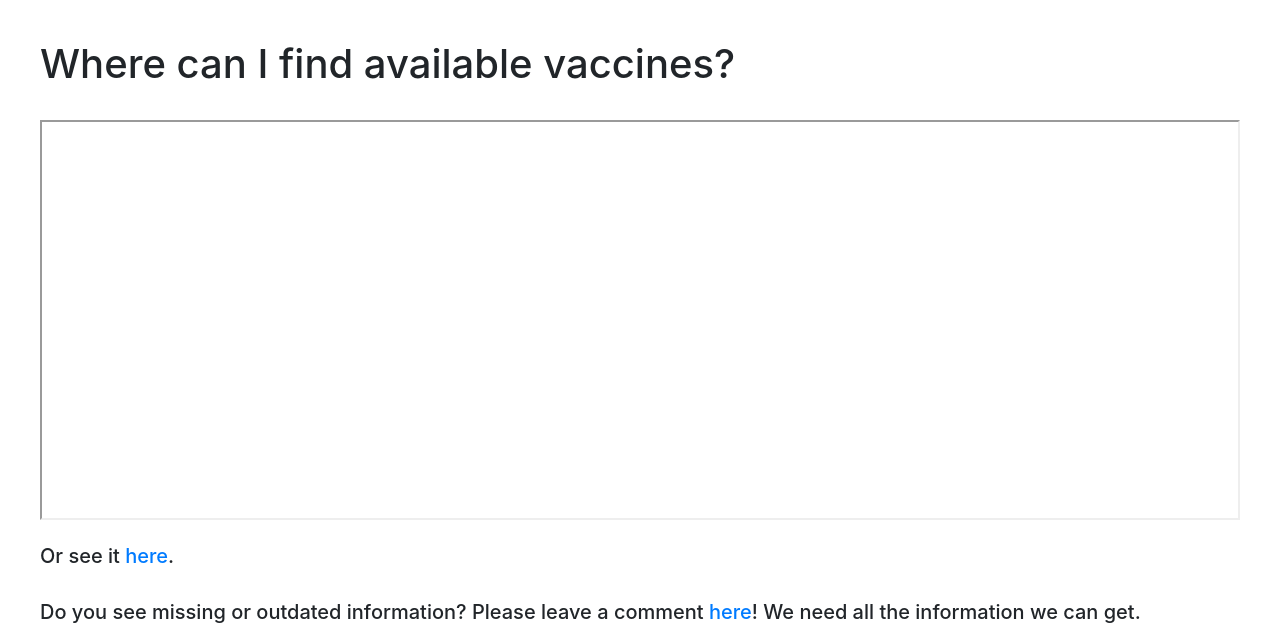
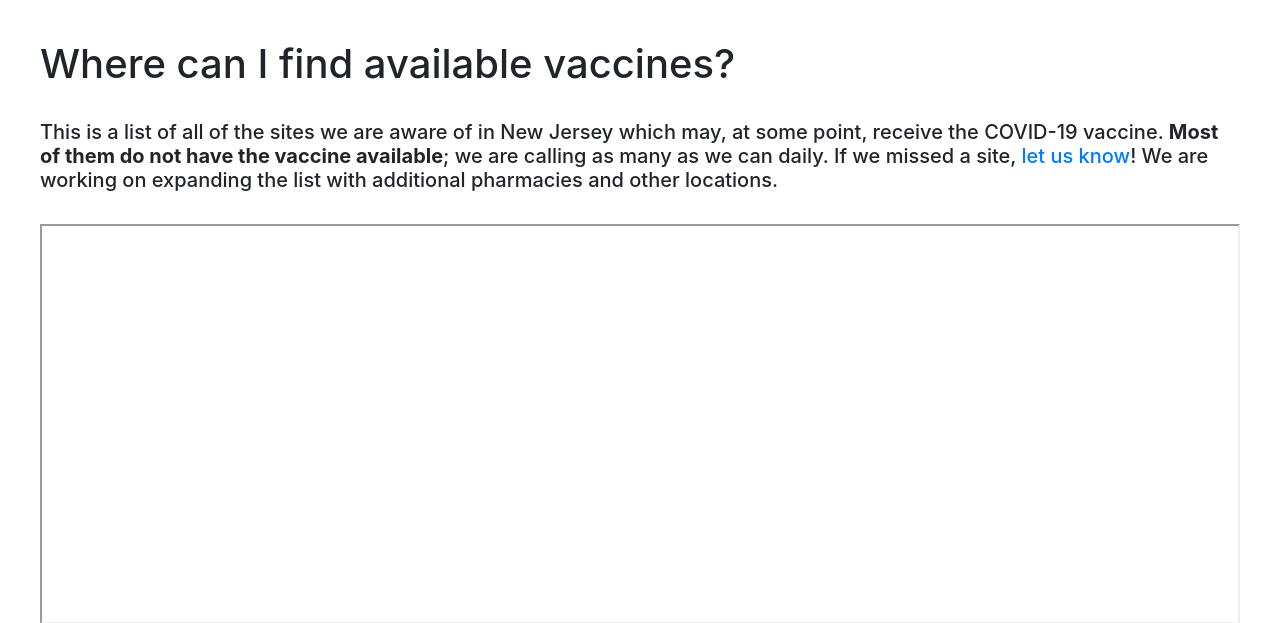
Before and after one commit to tpeng85/COVID-19-Vaccine-Eligibility-Explainer-NJ, a Flask app: template app/templates/availability.html in a window 1280 px wide. Shown: the part 83-706 px from the top of the page. Run offline with Flask 2, Linux system fonts and the light colour scheme; the template is opened without the code that fills it, so the values that code supplies are empty; some libraries are stand-ins or nearby versions.

Commit message:
copy vaccinateca.com copy for availability

```diff
--- a/app/templates/availability.html
+++ b/app/templates/availability.html
@@ -3,6 +3,8 @@
 {% block content %}
 
 <h1>Where can I find available vaccines?</h1>
+<br>
+<h5>This is a list of all of the sites we are aware of in New Jersey which may, at some point, receive the COVID-19 vaccine. <b>Most of them do not have the vaccine available</b>; we are calling as many as we can daily. If we missed a site, <a href="/contact">let us know</a>! We are working on expanding the list with additional pharmacies and other locations.</h5>
 <br>
 <div style="height:400px">
   <iframe src="{{availability_spreadsheet_iframe_url}}" style="width:100%;height:100%"></iframe>
```
